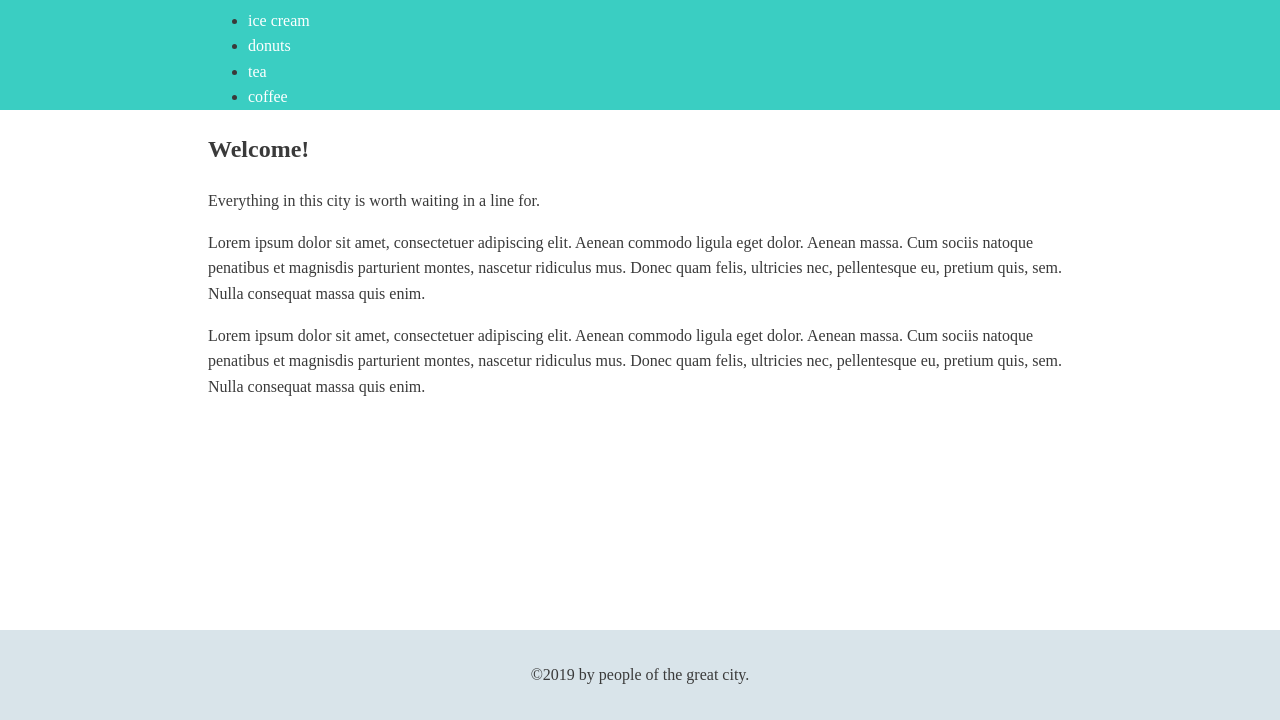
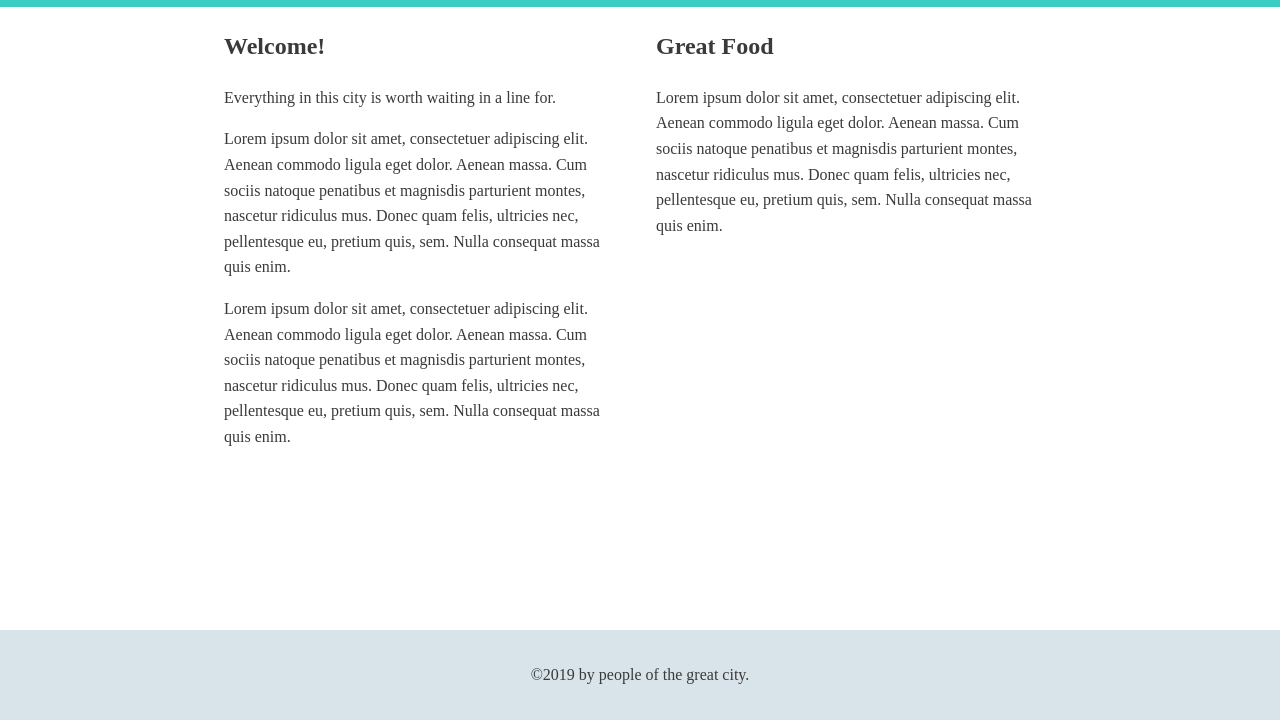
Before and after one commit to qwertyreboot/TreeHouseFEWD-unit2, a plain HTML site: page CSS Layout Basics/index.html in a window 1280 px wide. Shown: the part 81-801 px from the top of the page. Drawn offline with Linux system fonts and the light colour scheme.

Commit message:
4.2 completed -- In CSS Layout Basics > Controlling Layout with CSS Display Modes

```diff
--- a/CSS Layout Basics/css/style.css
+++ b/CSS Layout Basics/css/style.css
@@ -15,6 +15,14 @@ a{
 
 .name{
   margin-top: 0;
+}
+
+.name,
+.main-nav li{
+  background: orange;
+  margin-top: 6px;
+  margin-bottom: 6px;
+  text-align: center;
 }
 
 .container{
@@ -44,4 +52,19 @@ a{
      margin: 0 auto;
      width: 70%;
    }
+
+   .name,
+   .main-nav,
+   .main-nav li{
+     display: inline-block;
+   }
+
+   .col {
+     display: inline-block;
+     width: 50%;
+     margin-right: -4px;
+     vertical-align: top;
+     padding-left: 1em;
+     padding-right: 1em;
+   }
  }
--- a/CSS Layout Basics/index.html
+++ b/CSS Layout Basics/index.html
@@ -24,6 +24,8 @@
       </header>
 
       <div class="container">
+
+        <div class="primary col">
           <h2>Welcome!</h2>
           <p>Everything in this city is worth waiting in a line for.</p>
           <p>
@@ -38,14 +40,18 @@
             parturient montes, nascetur ridiculus mus. Donec quam felis, ultricies nec,
             pellentesque eu, pretium quis, sem. Nulla consequat massa quis enim.
           </p>
+        </div>
 
-        <!-- <h2>Great Food</h2>
+        <div class="secondary col">
+          <h2>Great Food</h2>
           <p>
             Lorem ipsum dolor sit amet, consectetuer adipiscing elit. Aenean commodo
             ligula eget dolor. Aenean massa. Cum sociis natoque penatibus et magnisdis
             parturient montes, nascetur ridiculus mus. Donec quam felis, ultricies nec,
             pellentesque eu, pretium quis, sem. Nulla consequat massa quis enim.
-        </p> -->
+          </p>
+        </div>
+
       </div>
     </div>
 
```
Lines whose indentation alone changed are shown as unchanged.
